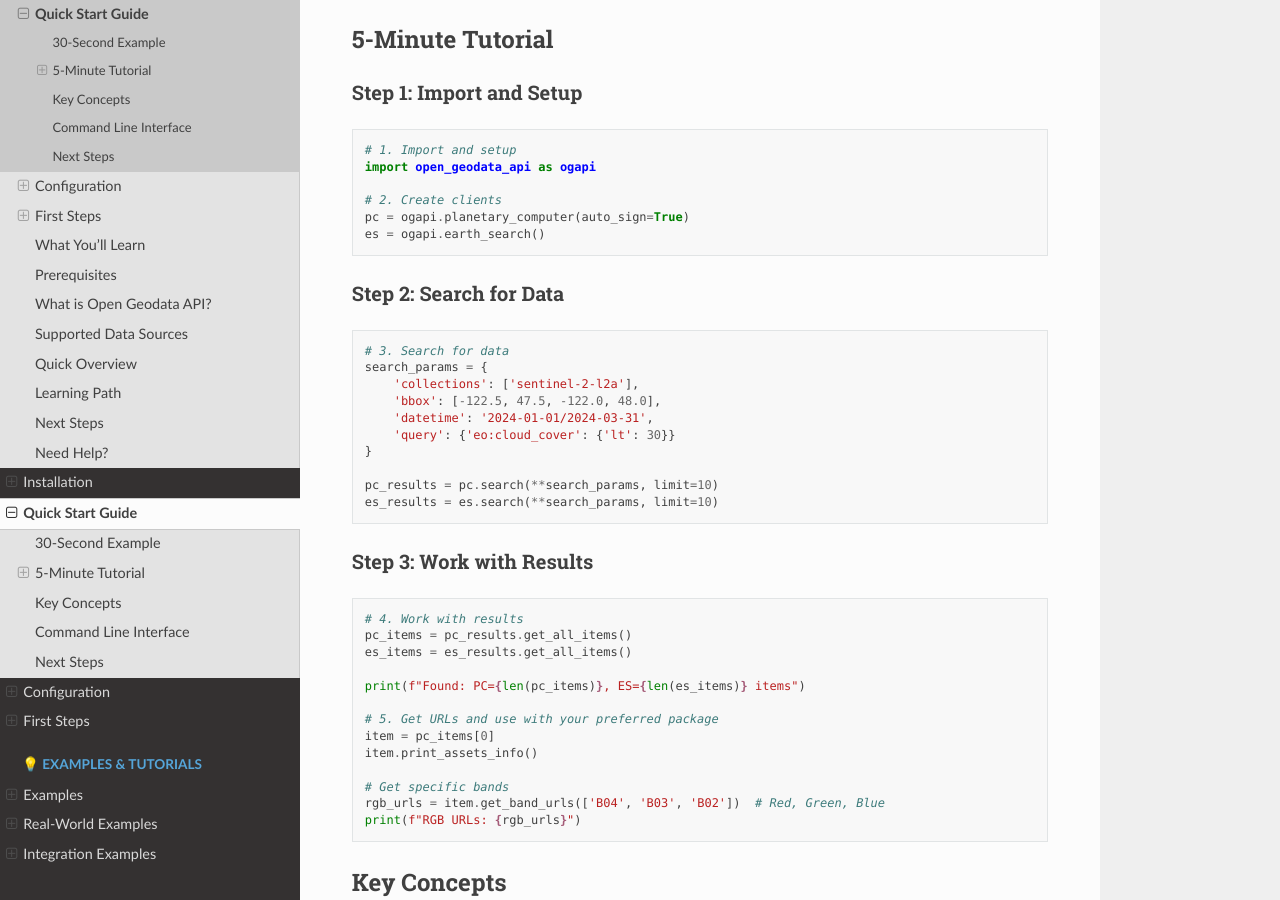
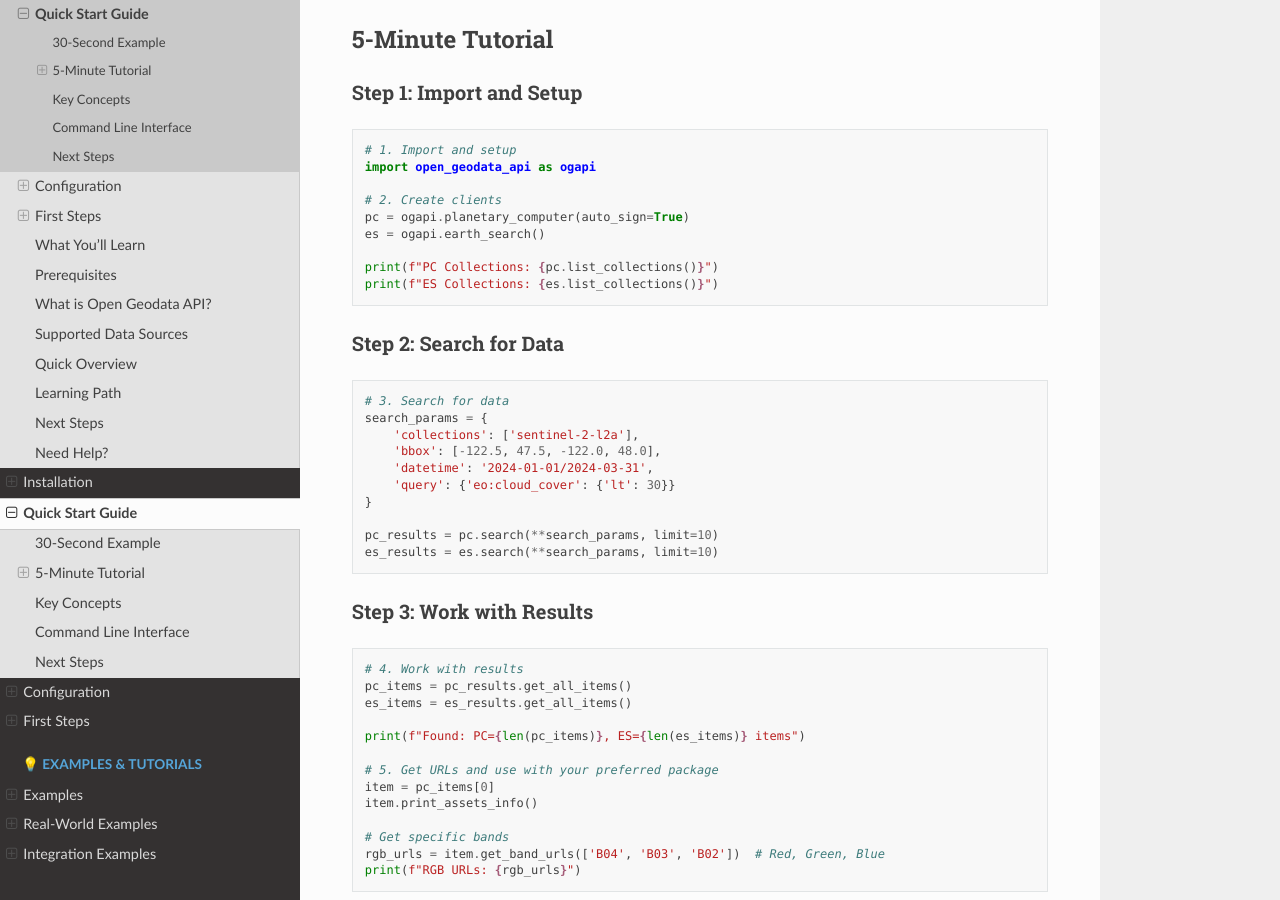
Before and after one commit to Mirjan-Ali-Sha/open-geodata-api, a Sphinx documentation site: the page built from docs/sections/getting-started/quickstart.rst, in a window 1280 px wide and 900 px high, scrolled down 747 px. Built offline with Sphinx 7.4.7 and the Read the Docs theme 3.1.0, drawn with Linux system fonts in a browser that asks for light colours; pages that are not in the unit, such as notebooks, are missing from menus.

Commit message:
docs update..

```diff
--- a/docs/sections/getting-started/quickstart.rst
+++ b/docs/sections/getting-started/quickstart.rst
@@ -51,6 +51,9 @@ Step 1: Import and Setup
    # 2. Create clients
    pc = ogapi.planetary_computer(auto_sign=True)
    es = ogapi.earth_search()
+
+   print(f"PC Collections: {pc.list_collections()}")
+   print(f"ES Collections: {es.list_collections()}")
 
 Step 2: Search for Data
 ~~~~~~~~~~~~~~~~~~~~~~~
```
